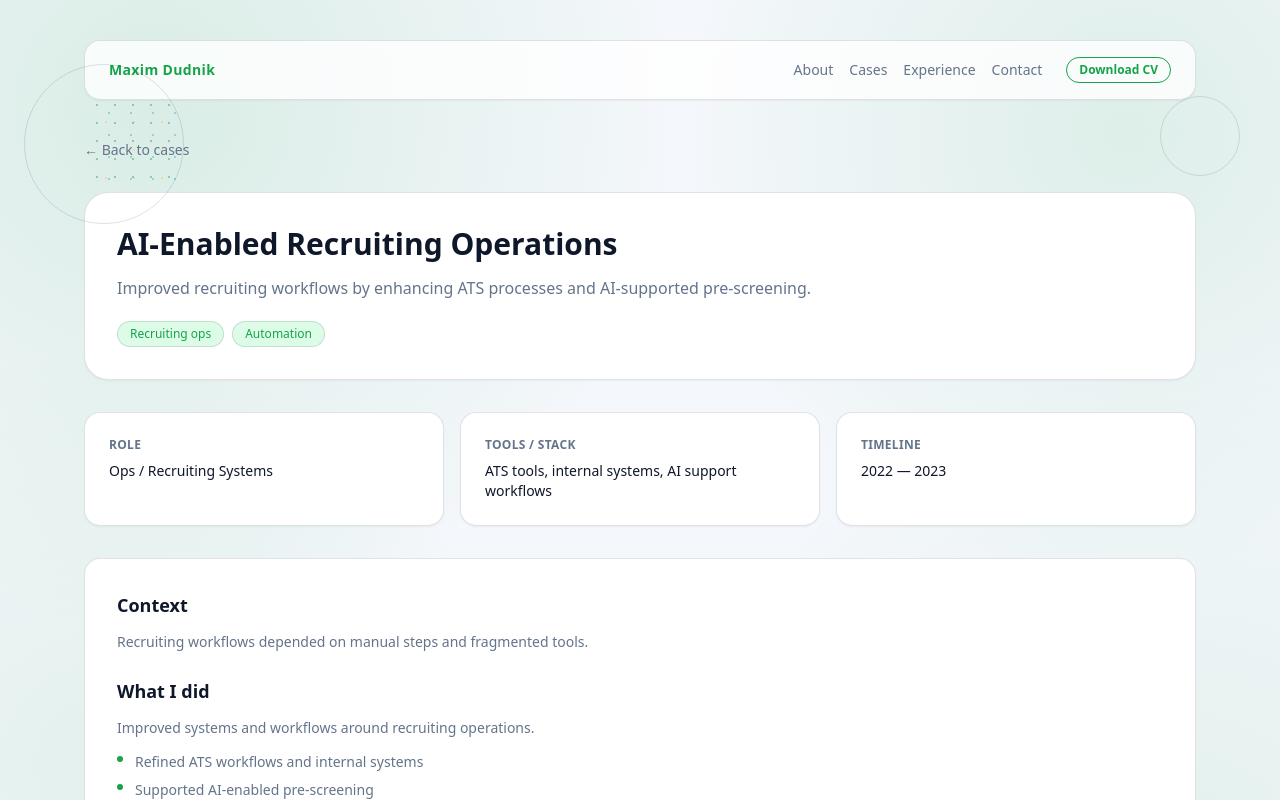
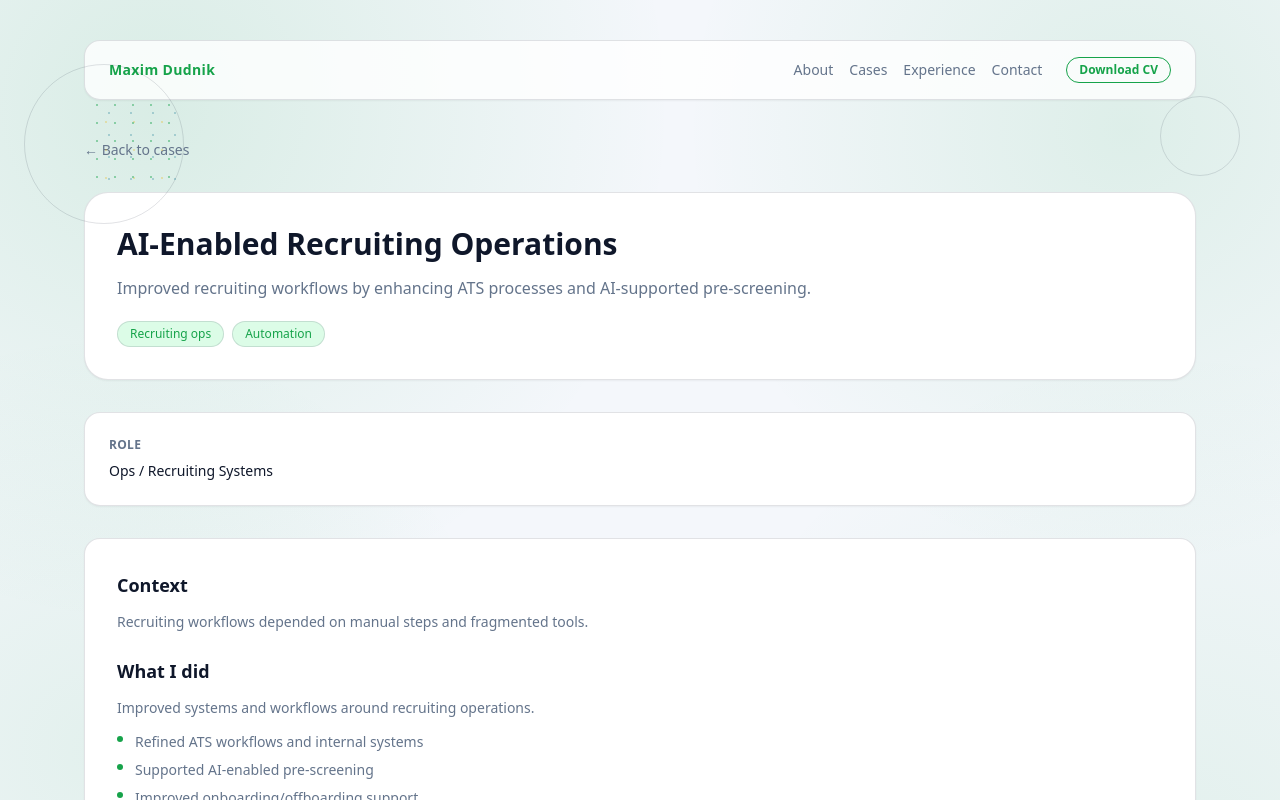
Before and after one commit to Maxximilyan/portfolio, a Next.js app: page /cases/ai-enabled-recruiting-ops in a window 1280 px wide. Shown: the top 800 px of the page. Built offline with nearby package versions, Linux system fonts and the light colour scheme.

Commit message:
Remove case timeline and stack

```diff
--- a/src/app/cases/[slug]/page.tsx
+++ b/src/app/cases/[slug]/page.tsx
@@ -47,24 +47,12 @@ export default async function CasePage({
         )}
       </header>
 
-      <section className="grid gap-4 md:grid-cols-3">
+      <section className="grid gap-4 md:grid-cols-1">
         <div className="rounded-2xl border border-border bg-card p-6 shadow-sm">
           <p className="text-xs font-semibold uppercase tracking-wide text-muted">
             {content.case.role}
           </p>
           <p className="mt-2 text-sm">{item.role}</p>
-        </div>
-        <div className="rounded-2xl border border-border bg-card p-6 shadow-sm">
-          <p className="text-xs font-semibold uppercase tracking-wide text-muted">
-            {content.case.stack}
-          </p>
-          <p className="mt-2 text-sm">{item.stack}</p>
-        </div>
-        <div className="rounded-2xl border border-border bg-card p-6 shadow-sm">
-          <p className="text-xs font-semibold uppercase tracking-wide text-muted">
-            {content.case.timeline}
-          </p>
-          <p className="mt-2 text-sm">{item.timeline}</p>
         </div>
       </section>
 
--- a/src/content/en.ts
+++ b/src/content/en.ts
@@ -114,8 +114,6 @@ export const en: Content = {
           "Created a structured knowledge base and launched an AI Slack bot connected to core systems to answer operational questions instantly.",
         impact: "51 users, 480 weekly messages, 6+ workdays saved per week",
         role: "AI Operations / Systems Builder",
-        stack: "RunBear, Slack, HubSpot, Jira, Confluence, Zoom, Google Calendar, Aloware MCP",
-        timeline: "2024 — 2025",
         tags: ["Knowledge infrastructure", "AI bot", "Operations"],
         body: [
           {
@@ -156,8 +154,6 @@ export const en: Content = {
           "Built an internal system that turns Reddit discussions into structured market and customer insights.",
         impact: "Opened a new strategic direction; dedicated hire created",
         role: "Ops / Automation Lead",
-        stack: "n8n, Supabase, Google Sheets, OpenAI, Reddit API, Slack",
-        timeline: "2024",
         tags: ["Market intelligence", "Automation", "AI search"],
         body: [
           {
@@ -190,8 +186,6 @@ export const en: Content = {
         summary:
           "Restructured fragmented documentation into a unified Confluence system that supports scale.",
         role: "Ops / Knowledge Management",
-        stack: "Confluence, Jira, internal documentation processes",
-        timeline: "2023 — 2024",
         tags: ["Knowledge management", "Process design"],
         body: [
           {
@@ -225,8 +219,6 @@ export const en: Content = {
           "Reduced Jira board sprawl and improved clarity across teams.",
         impact: "28 boards → 15 boards",
         role: "Ops / Process Improvement",
-        stack: "Jira, Confluence, workflow design",
-        timeline: "2023",
         tags: ["Process simplification", "Jira"],
         body: [
           {
@@ -257,8 +249,6 @@ export const en: Content = {
         summary:
           "Improved recruiting workflows by enhancing ATS processes and AI‑supported pre‑screening.",
         role: "Ops / Recruiting Systems",
-        stack: "ATS tools, internal systems, AI support workflows",
-        timeline: "2022 — 2023",
         tags: ["Recruiting ops", "Automation"],
         body: [
           {
@@ -290,8 +280,6 @@ export const en: Content = {
     back: "Back to cases",
     impact: "Impact",
     role: "Role",
-    stack: "Tools / stack",
-    timeline: "Timeline",
   },
   experience: {
     title: "Experience",
--- a/src/content/types.ts
+++ b/src/content/types.ts
@@ -10,8 +10,6 @@ export type CaseItem = {
   summary: string;
   impact?: string;
   role: string;
-  stack: string;
-  timeline: string;
   tags: string[];
   body: CaseBodyBlock[];
 };
@@ -80,8 +78,6 @@ export type Content = {
     back: string;
     impact: string;
     role: string;
-    stack: string;
-    timeline: string;
   };
   experience: {
     title: string;
```
